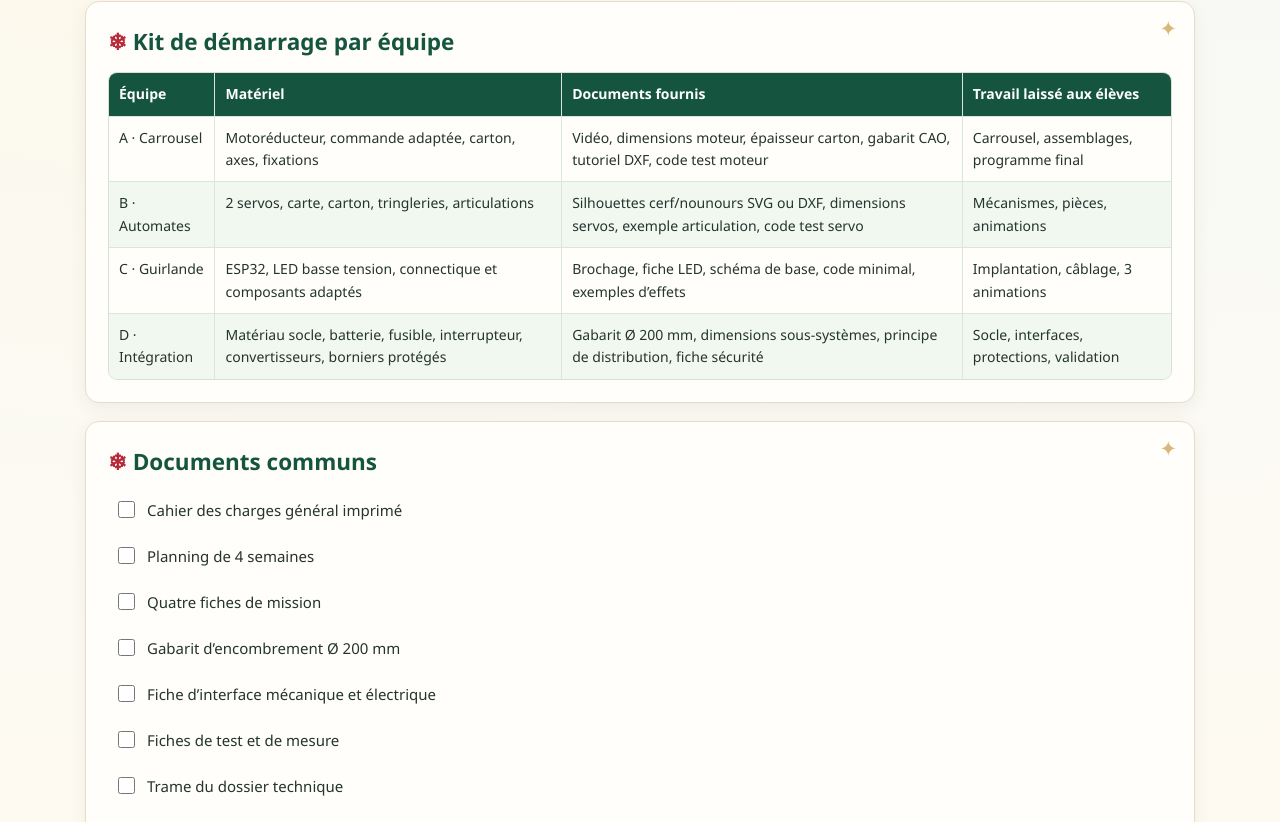
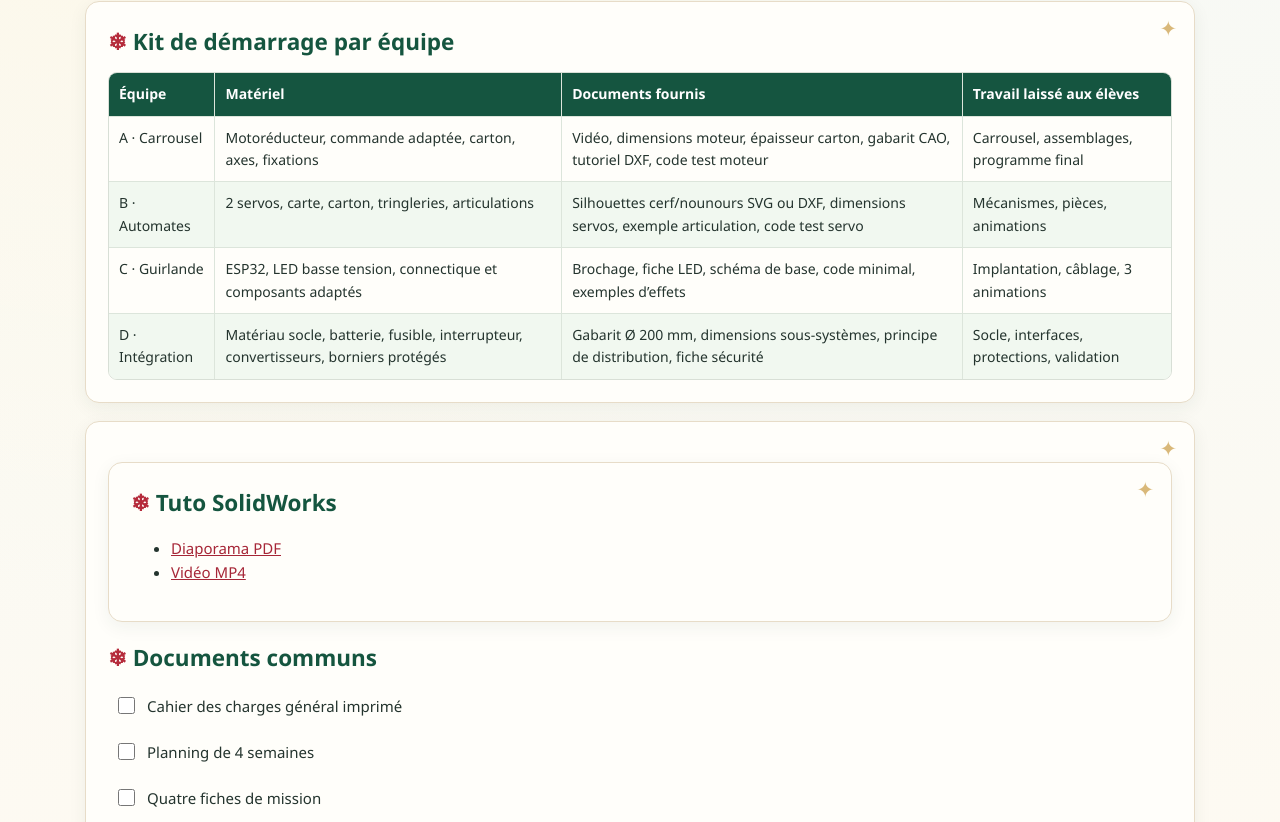
Before and after one commit to lascoweckl/Vitrine_Noel, a plain HTML site: page 02_ressources.html in a window 1280 px wide. Shown: the part 417-1239 px from the top of the page. Drawn offline with Linux system fonts and the light colour scheme.

Commit message:
Update 02_ressources.html

```diff
--- a/02_ressources.html
+++ b/02_ressources.html
@@ -54,6 +54,26 @@
         </div>
       </section>
       <section>
+        <!-- Ressources SolidWorks -->
+<section>
+    <h2>Tuto SolidWorks</h2>
+
+    <ul>
+        <li>
+            <a href="https://drive.google.com/file/d/156G3bDrbFI8FDpvqerux6jCbf74yzlWJ/view?usp=sharing"
+               target="_blank" rel="noopener noreferrer">
+                Diaporama PDF
+            </a>
+        </li>
+
+        <li>
+            <a href="https://drive.google.com/file/d/1vR4PFtlVrm-SKGTnEPCPxkM6IHrmaR4q/view?usp=sharing"
+               target="_blank" rel="noopener noreferrer">
+                Vidéo MP4
+            </a>
+        </li>
+    </ul>
+</section>
         <h2>
           Documents communs
         </h2>
```
